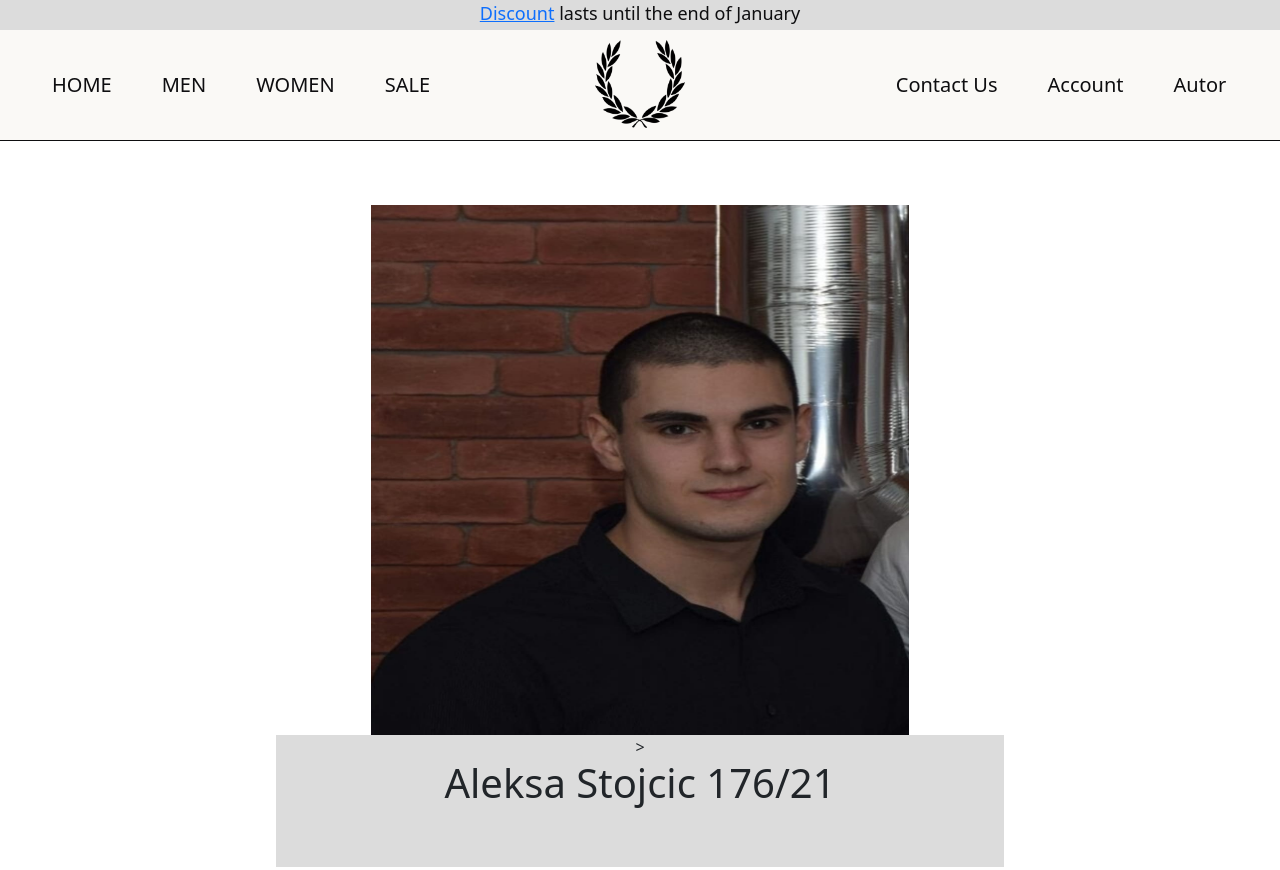
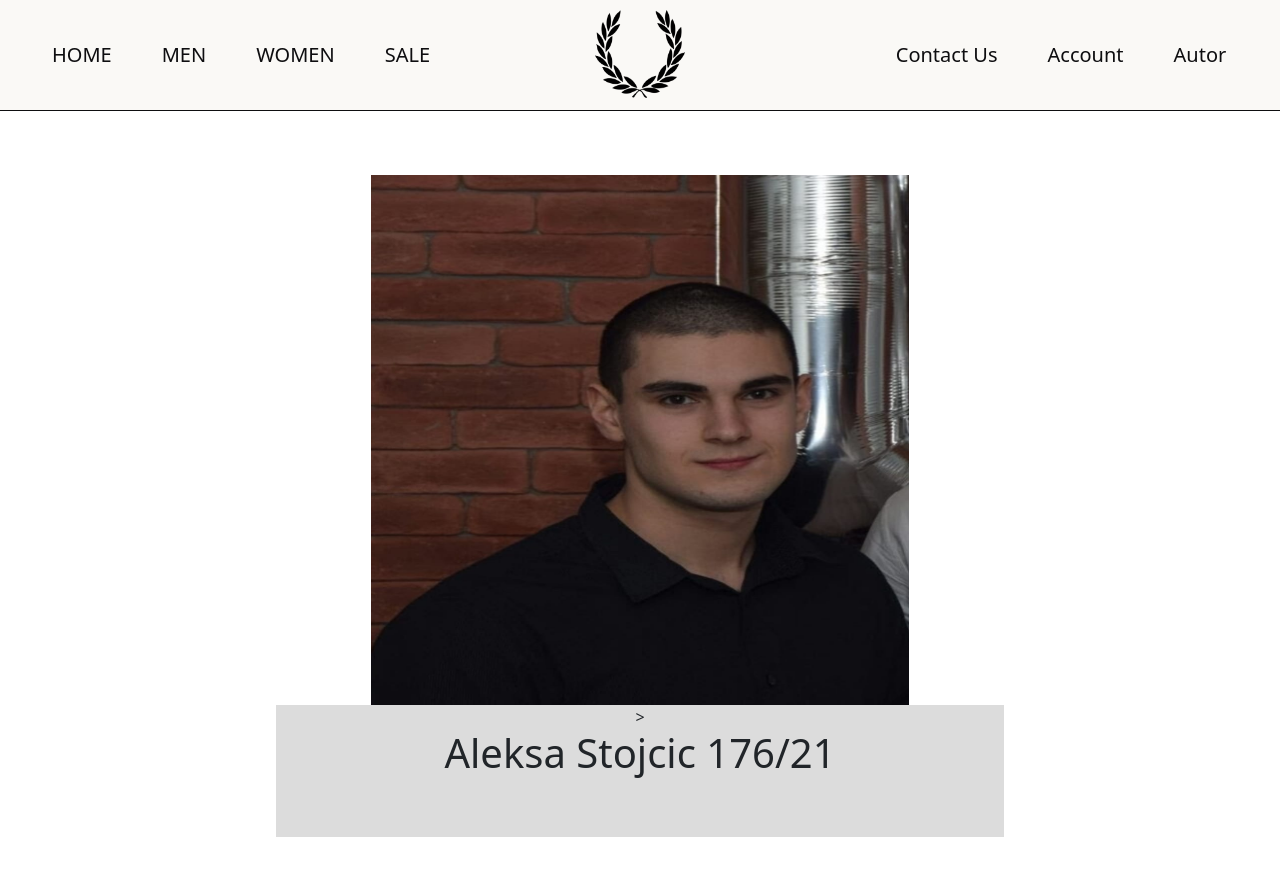
Before and after one commit to Lalee19/Lalee, a plain HTML site: page assets/stranice/autor.html in a window 1280 px wide. Shown: the top 870 px of the page. Drawn offline with nearby package versions, Linux system fonts and the light colour scheme.

Commit message:
promena5

```diff
--- a/assets/stranice/autor.html
+++ b/assets/stranice/autor.html
@@ -20,9 +20,7 @@
     </head>
     <body>
         <header>
-            <div id="popustiZag" class="as-boja1 as-boja3">
-                <p><a href="../stanice/sale.html">Discount</a> lasts until the end of January</p>
-            </div>
+
             <div id="navig">
                 <nav id="myNav">
 
```
